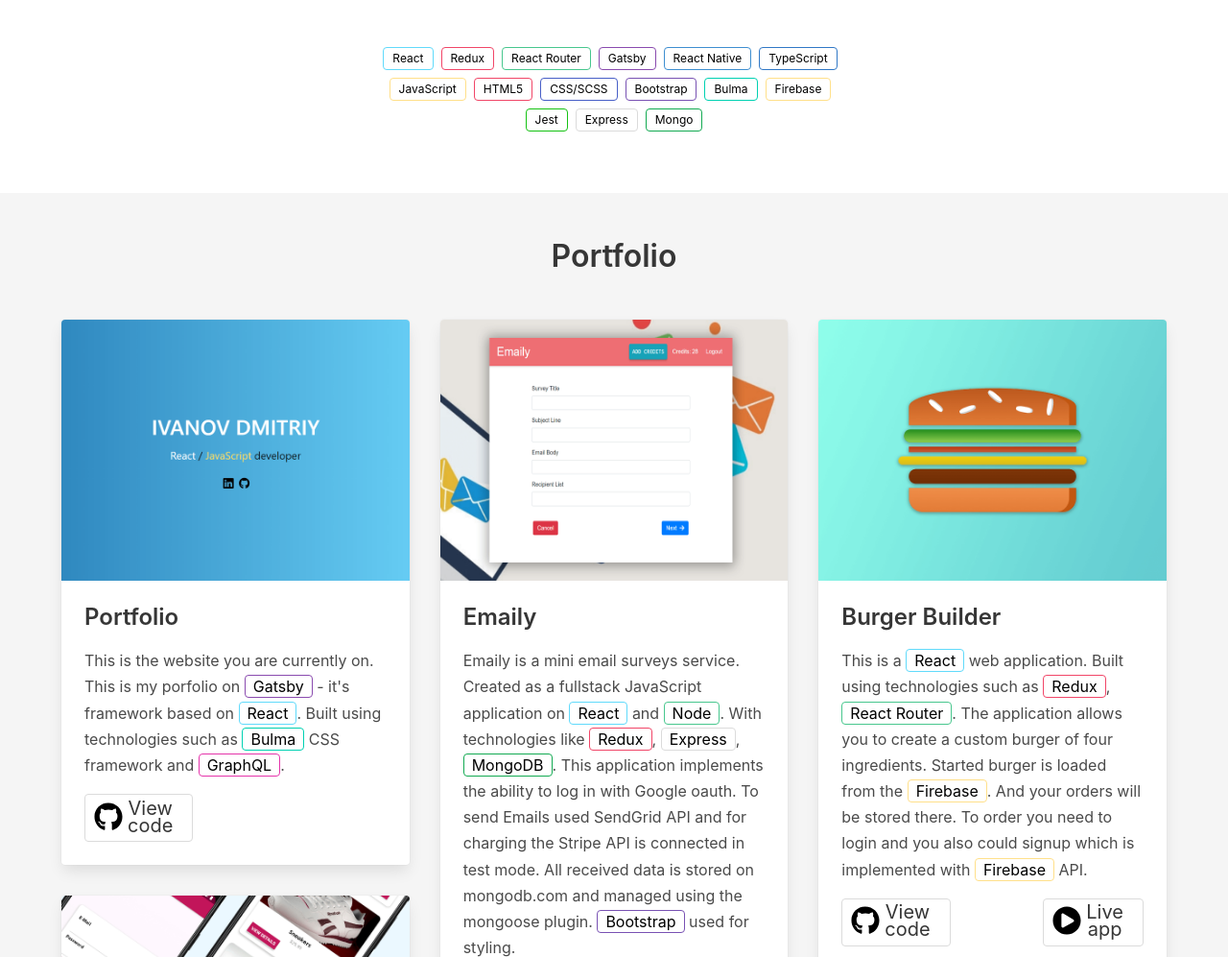
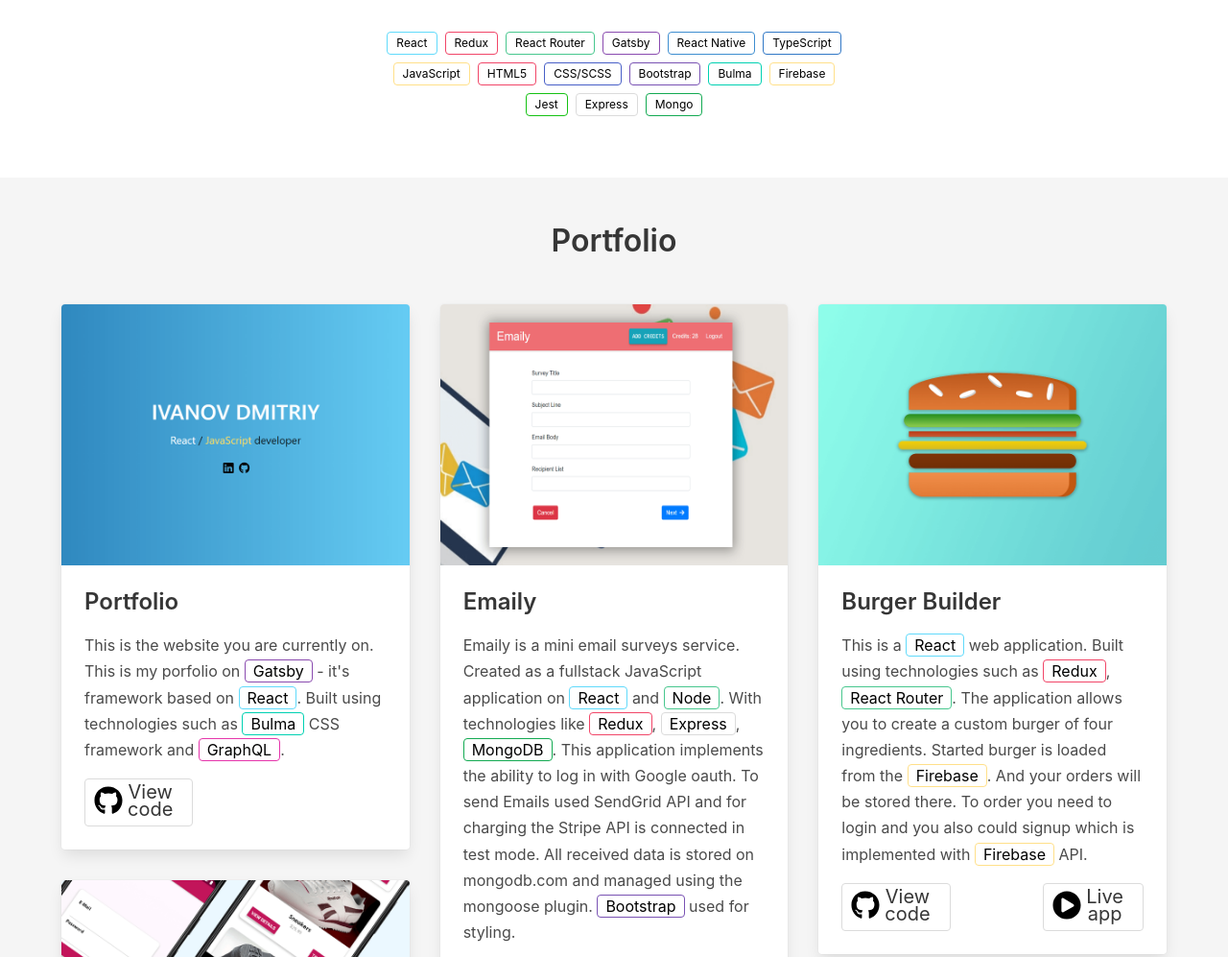
Before and after one commit to iDmit9/Personal-website, a Gatsby site: page / in a window 1280 px wide. Shown: the part 1118-2115 px from the top of the page at 96% size. Built offline with nearby package versions, Linux system fonts and the light colour scheme; Gatsby itself is replaced by a stand-in of ours.

Commit message:
styles-changed

```diff
--- a/src/components/style.scss
+++ b/src/components/style.scss
@@ -4,7 +4,6 @@
 // Importing Bulma from node_modules
 @import '~bulma/bulma.sass';
 
-//why auto scrolling by default in gatsby?!
 .media-content {
 	overflow-x: visible;
 }
@@ -30,13 +29,6 @@
 	font-size: 1.5em !important;
 }
 
-.tech {
-	margin-top: 1.5rem;
-	margin-left: 1.5rem;
-	margin-right: 1.5rem;
-	max-width: 550px;
-}
-
 .hero {
 	.icon {
 		margin-top: 1rem;
@@ -44,8 +36,24 @@
 	}
 }
 
-.about p {
-	text-indent: 2rem;
+.about {
+	p {
+		text-indent: 2rem;
+	}
+
+	.tags {
+		&.tech {
+			margin-top: 0.5rem;
+			margin-left: 1.5rem;
+			margin-right: 1.5rem;
+			max-width: 550px;
+		}
+
+		.tag {
+			margin-left: 0.25rem;
+			margin-right: 0.25rem;
+		}
+	}
 }
 
 .tag{
@@ -65,7 +73,7 @@ section.portfolio {
 
 .portfolio {
 	.card {
-		margin-bottom: 2em;
+		margin-bottom: 2rem;
 	}
 
 	.column {
@@ -73,10 +81,10 @@ section.portfolio {
 	}
 
 	.tag:not(body) {
-		height: 1.5em;
+		height: 1.5rem;
 		line-height: 1;
-		padding-left: 0.5em;
-		padding-right: 0.5em;
+		padding-left: 0.5rem;
+		padding-right: 0.5rem;
 	}
 
 	p {
@@ -85,9 +93,11 @@ section.portfolio {
 
 	.buttons {
 		margin-top: 0.7rem;
+		display: flex;
+		justify-content: space-between;
 
-		div:first-child {
-			flex-grow: 3;
+		.column {
+			flex-grow: unset;
 		}
 
 		padding-bottom: 0.5rem;
@@ -95,7 +105,7 @@ section.portfolio {
 
 	.button {
 		line-height: 0.9;
-		padding-top: 0.3em;
+		padding-top: 0.3rem;
 
 		.multiline {
 			line-height: 0.9;
```
